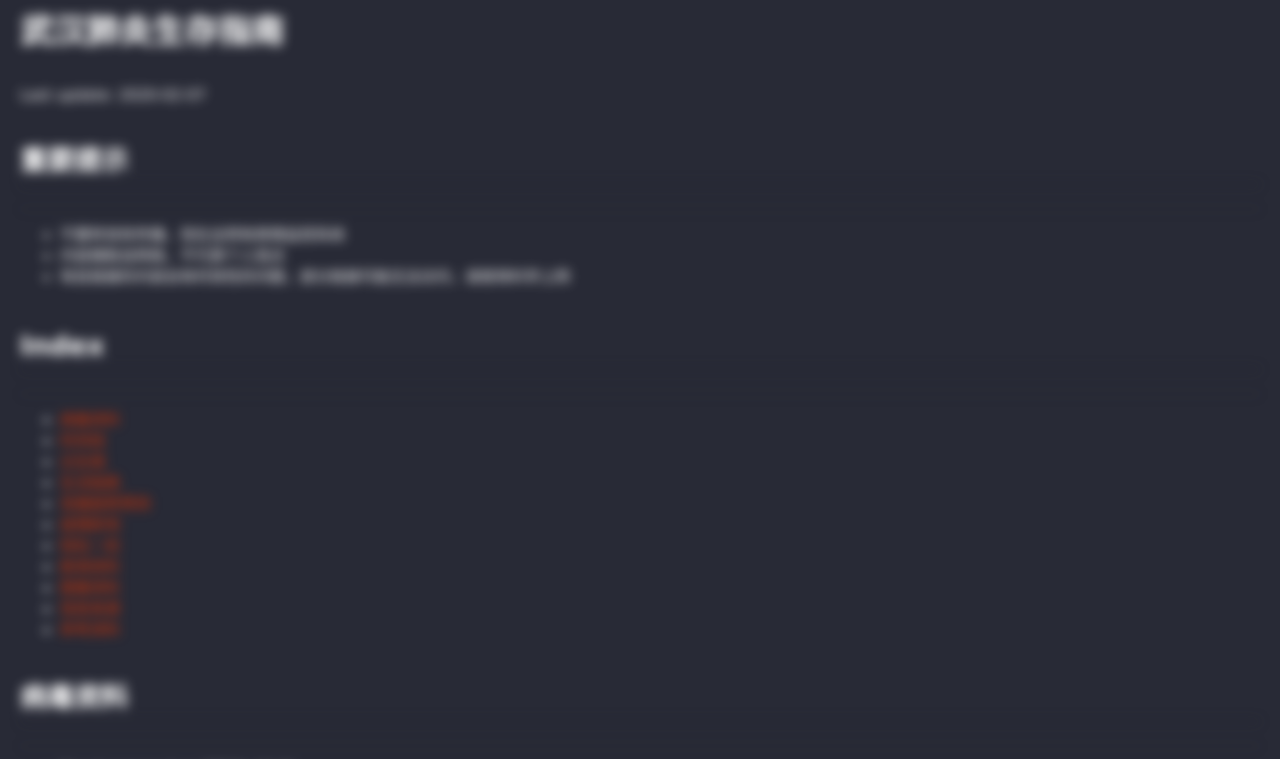
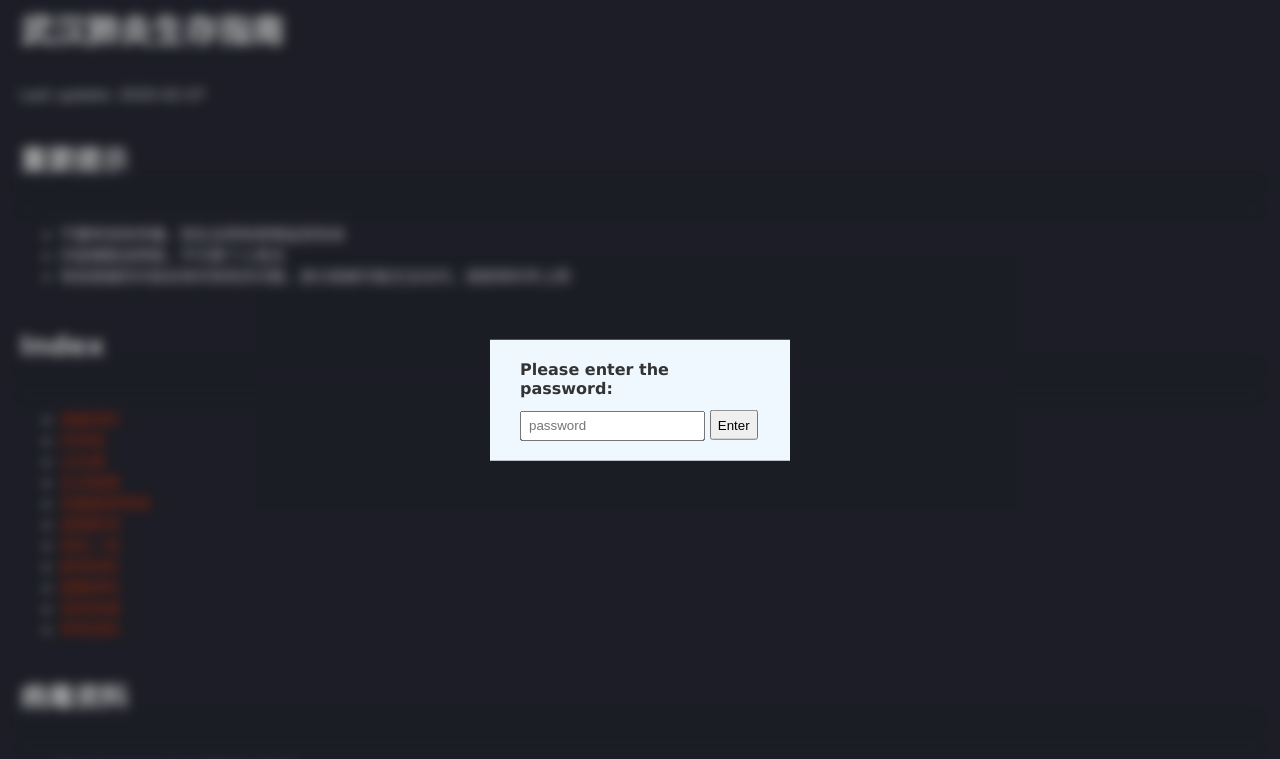
Before and after one commit to zfdev/zfdev.github.io, a plain HTML site: page index.html in a window 1280 px wide. Shown: the top 759 px of the page. Drawn offline with Linux system fonts and the light colour scheme.

Commit message:
Add input box.

```diff
--- /dev/null
+++ b/dialog.css
@@ -0,0 +1,37 @@
+.dialog-container {
+    position: fixed;
+    top: 0;
+    left: 0;
+    width: 100%;
+    height: 100%;
+}
+
+.dialog-container .mask {
+    width: 100%;
+    height: 100%;
+    background-color: rgba(0, 0, 0, .3);
+}
+
+.dialog-container .content {
+    position: absolute;
+    top: 50%;
+    left: 50%;
+    padding: 20px 30px;
+    background-color: aliceblue;
+    transform: translate(-50%, -50%);
+}
+
+.dialog-container .content h3 {
+    color: #333;
+    font-size: 16px;
+}
+
+.dialog-container .content input {
+    height: 24px;
+    line-height: 24px;
+    text-indent: 5px;
+}
+
+.dialog-container .content button {
+    height: 30px;
+}
--- a/index.html
+++ b/index.html
@@ -7,6 +7,7 @@
     <meta name="generator" content="Haroopad 0.13.1" />
     <meta name="viewport" content="width=device-width, initial-scale=1.0">
     <link rel="shortcut icon" type="image/png" href="/favicon.png" />
+    <link href="dialog.css" rel="stylesheet" type="text/css"></link>
 
     <style>
         div.oembedall-githubrepos {
@@ -1443,6 +1444,7 @@
 </head>
 
 <body class="markdown clearness-dark">
+    <div class="main-content">
         <h1 id="武汉肺炎生存指南">
             <a name="武汉肺炎生存指南" href="#武汉肺炎生存指南"></a>武汉肺炎生存指南</h1>
         <p>Last update: 2020-02-07</p>
@@ -1833,13 +1835,14 @@
                 <ul>
                     <li>湖北七地封城。</li>
                     <li>湖北省卫健委举行<a href="http://wjw.hubei.gov.cn/fbjd/dtyw/202001/t20200130_2016540.shtml">新型冠状病毒感染的肺炎疫情防控工作新闻发布会（第三场）</a>，称“截止1月23日24时，全省累计报告新型冠状病毒感染的肺炎病例549例，已治愈出院31例，死亡24例。目前仍在院治疗494例，其中重症106例、危重症23例，均在定点医疗机构接受隔离治疗”。</li>
-                <li>下午，微博魔女小希称武汉市红十字会医院内尸体无人处理，并附有视频。（内容已清空）次日被<a href="https://weibo.com/3937348351/Ir64dChZA?from=page_1001063937348351_profile&amp;wvr=6&amp;mod=weibotime&amp;type=comment#_rnd1581248513793">共青团中央微博</a>辟谣称“相关视频为配音再制作，情况不属实”。然而据1月30日<a href="https://archive.ph/DiLpu">剥洋葱people | 武汉某定点医院被隔离的医生：曾一晚接诊200名患者</a>采访武汉某定点医生王阳（化名），尸体长时间滞留医院情况的确存在。又2月9日
+                    <li>下午，微博魔女小希称武汉市红十字会医院内尸体无人处理，并附有视频。（内容已清空）次日被<a href="https://weibo.com/3937348351/Ir64dChZA?from=page_1001063937348351_profile&amp;wvr=6&amp;mod=weibotime&amp;type=comment#_rnd1581248513793">共青团中央微博</a>辟谣称“相关视频为配音再制作，情况不属实”。然而据1月30日
+                        <a href="https://archive.ph/DiLpu">剥洋葱people | 武汉某定点医院被隔离的医生：曾一晚接诊200名患者</a>采访武汉某定点医生王阳（化名），尸体长时间滞留医院情况的确存在。又2月9日
                         <a href="https://xw.qq.com/antip/20200209000325/TWF2020020900032500">财新网 | 援鄂专家口述:如何让爆满重压中的定点医院上轨道</a>采访援鄂的四川省人民医院重症医学科主任黄晓波回忆到，红会医院很多遗体处理不过来，有时候遗体会在病床上摆几个小时甚至十几个小时才被运走。</li>
                     <li>湖北、北京、上海、安徽、重庆、天津、四川、云南、贵州、山东、福建启动一级响应。</li>
                     <li><a href="https://news.sina.com.cn/o/2020-01-25/doc-iihnzahk6215027.shtml">法国确诊两例新型冠状病毒感染的肺炎病例</a>，这也是欧洲首次确诊新型冠状病毒感染的肺炎病例。</li>
                     <li>《柳叶刀》发表题为<a href="https://github.com/Pratitya/wuhan2020-timeline/issues/28">2019新冠肺炎家族性研究(A familial cluster of pneumonia associated with the 2019 novel coronavirus indicating person-to-person transmission: a study of a family cluster)</a>的文章，确认病毒感染一家,
                         病毒基因序列均不同 (意味着病毒在不同人体内出现不同程度变异)，同时病毒在与病毒库中的冠状病毒进行对比, 是从未见过的 (暂不了解病毒结构)。<br></li>
-                <li>英国专家警告：至少有4,000人，武汉最坏情况为近万人染病(<a href="http://www.zaobao.com/znews/international/story20200124-1023619?utm_source=ZB_iPhone&amp;utm_medium=share)。">http://www.zaobao.com/znews/international/story20200124-1023619?utm_source=ZB_iPhone&amp;utm_medium=share)。</a>                    </li>
+                    <li>英国专家警告：至少有4,000人，武汉最坏情况为近万人染病(<a href="http://www.zaobao.com/znews/international/story20200124-1023619?utm_source=ZB_iPhone&amp;utm_medium=share)。">http://www.zaobao.com/znews/international/story20200124-1023619?utm_source=ZB_iPhone&amp;utm_medium=share)。</a>                        </li>
                 </ul>
             </li>
             <li>
@@ -2196,7 +2199,7 @@
                 <ul>
                     <li>
                         <p>瘟疫公司<br> 《瘟疫公司》（Plague Inc.）是由位于英国伦敦的独立游戏工作室Ndemic Creations所开发的一款以传染疾病为题材的策略游戏，于2012年5月26日首先在苹果公司的App Store发布初版， 并于当年10月由Miniclip公司代理在Google Play发布Android版本， 在2015年5月15日于Windows应用商场发布Windows Phone版本， 为《瘟疫公司》系列的初代作品。国内的安卓端正版由北京寻梦科技有限公司在2015年9月18日发行。</p>
-                    <p> 游戏要求玩家将所选定的病原体散布到世界各地，从而制造一场超级瘟疫，最终让全人类死于该传染病。而在病原体传播和感染的过程中，玩家需要不断修正其传染性和抵抗力，以应对来自世界各国政府及科学家们的反击措施。初始版本下游戏提供了细菌、病毒、真菌、寄生虫、朊病毒、纳米病毒以及生物武器七种基础病原体，在后续更新版本中补充了虚构的特殊病原体Neurax蠕虫、Necroa病毒、猩猩流感和暗影瘟疫。<br> <img src="https://truth.bahamut.com.tw/s01/202001/4db01559bb38ccedaa8724bab4722a5a.JPG"><br>                        <img src="https://img.vim-cn.com/03/f0dde92fe43c666b91925e89bf2e9babbfa178.png"></p>
+                        <p> 游戏要求玩家将所选定的病原体散布到世界各地，从而制造一场超级瘟疫，最终让全人类死于该传染病。而在病原体传播和感染的过程中，玩家需要不断修正其传染性和抵抗力，以应对来自世界各国政府及科学家们的反击措施。初始版本下游戏提供了细菌、病毒、真菌、寄生虫、朊病毒、纳米病毒以及生物武器七种基础病原体，在后续更新版本中补充了虚构的特殊病原体Neurax蠕虫、Necroa病毒、猩猩流感和暗影瘟疫。<br> <img src="https://truth.bahamut.com.tw/s01/202001/4db01559bb38ccedaa8724bab4722a5a.JPG"><br>                            <img src="https://img.vim-cn.com/03/f0dde92fe43c666b91925e89bf2e9babbfa178.png"></p>
                     </li>
                 </ul>
             </li>
@@ -2234,6 +2237,7 @@
             <li><a href="https://www.sciencemag.org/news/2020/01/wuhan-seafood-market-may-not-be-source-novel-virus-spreading-globally">Wuhan seafood market may not be source of novel virus spreading globally</a></li>
             <li><a href="https://www.thelancet.com/journals/lancet/article/PIIS0140-6736(20">Clinical features of patients infected with 2019 novel coronavirus in Wuhan, China</a>30183-5)</li>
         </ul>
+    </div>
 
     <footer style="position:fixed; font-size:.8em; text-align:right; bottom:0px; margin-left:-25px; height:20px; width:100%;"><a href="#top">返回索引</a></footer>
 
--- a/index.js
+++ b/index.js
@@ -2,4 +2,63 @@ const qs = function(selector) {
     return document.querySelector(selector);
 }
 const body = qs('body');
-body.style.filter = 'blur(6px)';
+const footer = qs('footer');
+const content = qs('.main-content');
+
+const hide = function() {
+    document.documentElement.style.overflowY = 'hidden';
+    body.style.overflowY = 'hidden';
+    content.style.filter = 'blur(6px)';
+    footer.hidden = true;
+    body.style.height = '100%';
+}
+
+const show = function() {
+    document.documentElement.style.overflowY = 'auto';
+    body.style.overflowY = 'auto';
+    content.style.filter = 'blur(0px)';
+    footer.hidden = false;
+    body.style.height = 'auto';
+}
+
+hide();
+
+class Dialog {
+    constructor(config = {}) {
+        this.config = config;
+        this.init();
+    }
+    init() {
+        this.render();
+    }
+    template() {
+        return `
+            <div class="dialog-container">
+                <div class="mask"></div>
+                <div class="content">
+                    <h3>Please enter the password:</h3>
+                    <input type="text" placeholder="password">
+                    <button>Enter</button>
+                </div>
+            </div>
+        `;
+    }
+    render() {
+        body.insertAdjacentHTML('beforeend', this.template());
+        this.container = qs('.dialog-container');
+        this.content = qs('.dialog-container .content');
+        this.content.style.width = this.config.width + 'px';
+        // this.content.style.height = this.config.height + 'px';
+    }
+    show() {
+
+    }
+    hide() {
+
+    }
+}
+
+const dialog = new Dialog({
+    width: 240,
+    // height: 80,
+});
```
Lines whose indentation alone changed are shown as unchanged.
